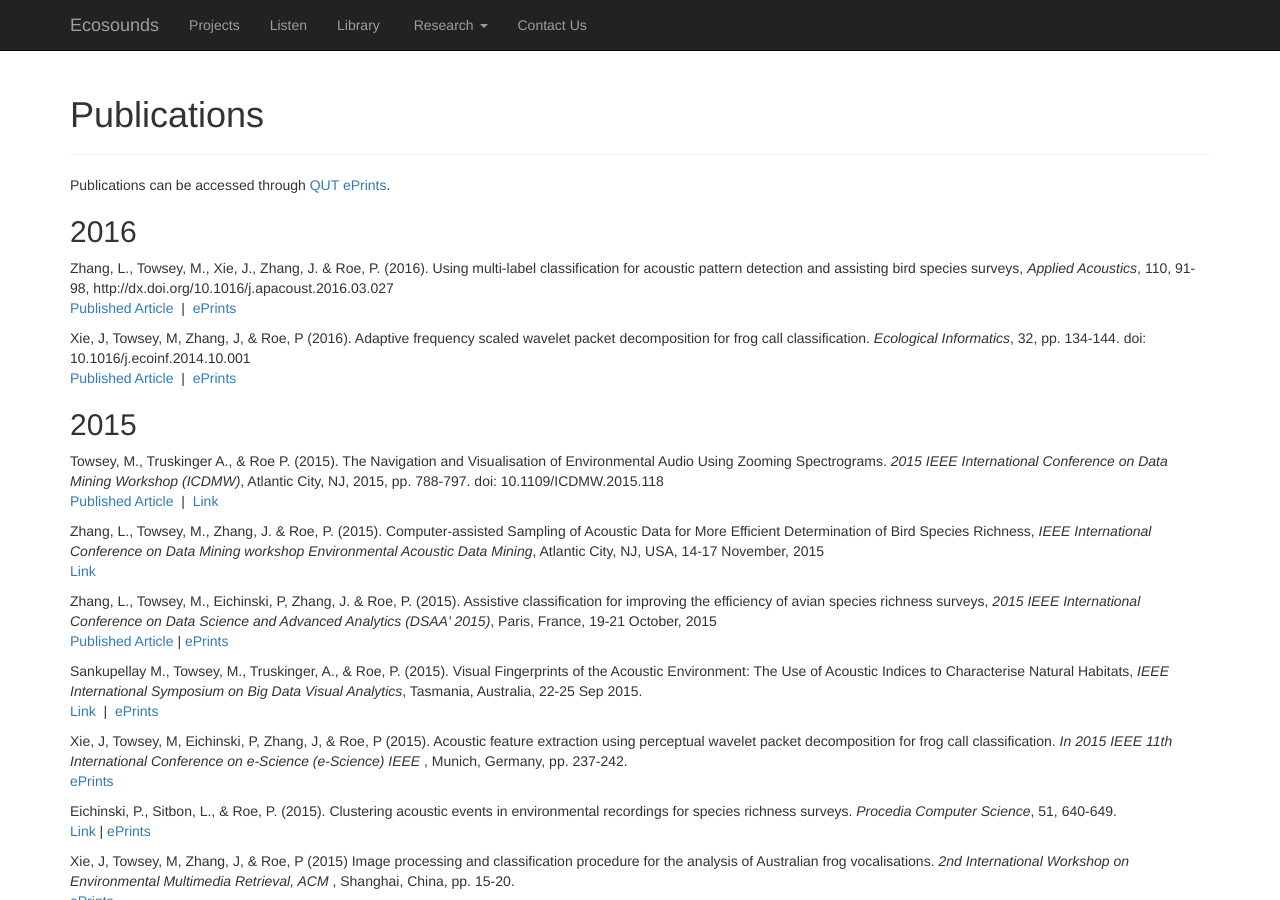
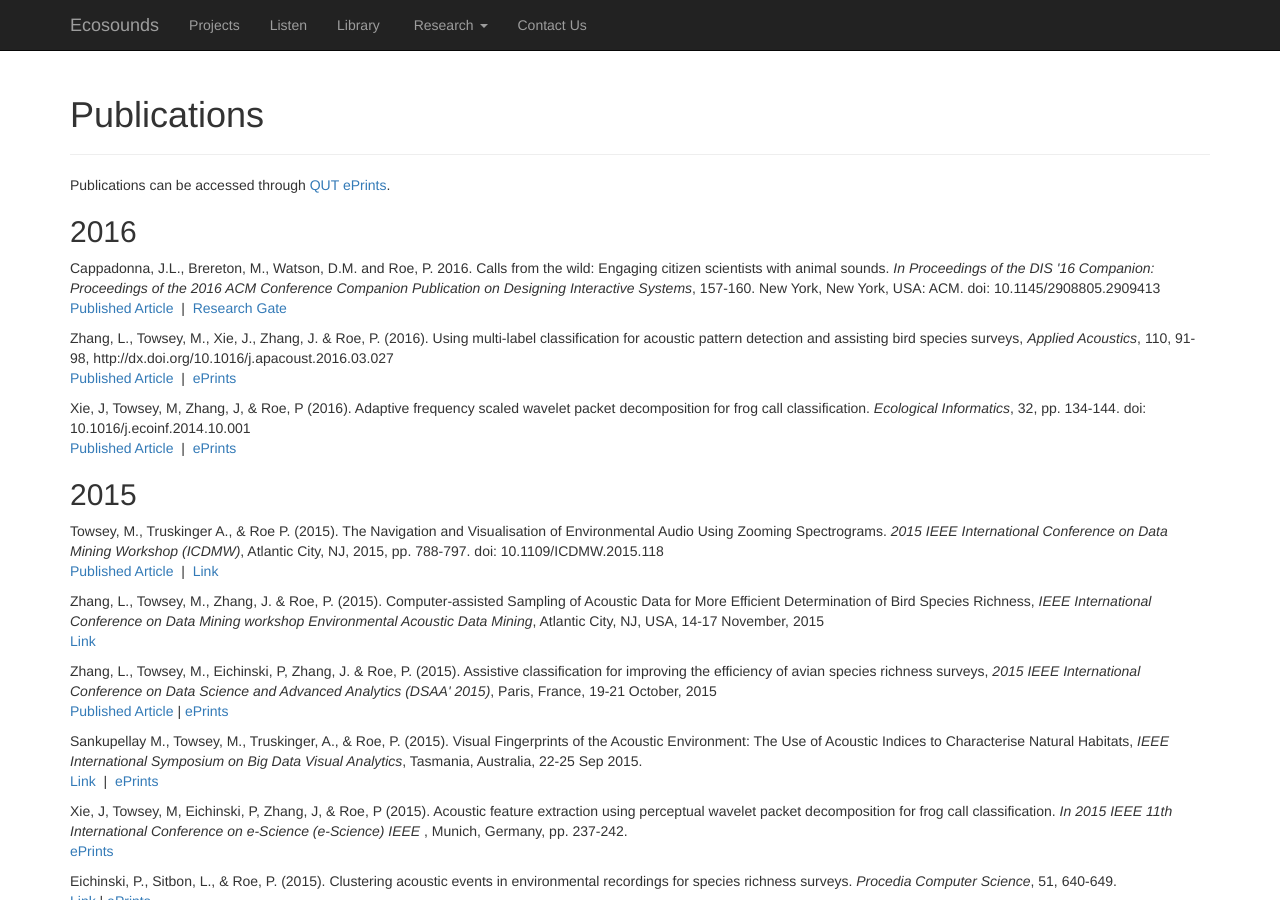
Before and after one commit to QutEcoacoustics/research-blog, a Jekyll site: the page built from publications/publications.html, in a window 1280 px wide and 900 px high. Built offline with Jekyll 4.4.1, drawn with Linux system fonts in a browser that asks for light colours; nearby versions of some CDN libraries.

Commit message:
Added JLC publication
Added the DIS paper details

<!--https://www.researchgate.net/publication/304462311_Calls_from_the_Wild_Engaging_Citizen_Scientists_with_Animal_Sounds
-->
<a href="https://goo.gl/oJHdPD">Research Gate</a>

```diff
--- a/publications/publications.html
+++ b/publications/publications.html
@@ -12,7 +12,14 @@ title: Ecosounds | Publications
 
     <h2>2016</h2>
     <p>
-        Zhang, L., Towsey, M., Xie, J., Zhang, J. & Roe, P. (2016).
+        Cappadonna, J.L., Brereton, M., Watson, D.M. and Roe, P. 2016. Calls from the wild: Engaging citizen scientists with animal sounds. <i>In Proceedings of the DIS '16 Companion: Proceedings of the 2016 ACM Conference Companion Publication on Designing Interactive Systems</i>, 157-160. New York, New York, USA: ACM. doi: 10.1145/2908805.2909413
+		<a href="http://dx.doi.org/10.1145/2908805.2909413">Published Article</a>
+		&nbsp;|&nbsp;
+		<a href="https://goo.gl/oJHdPD">Research Gate</a>
+		</p>
+
+		<p>
+		Zhang, L., Towsey, M., Xie, J., Zhang, J. & Roe, P. (2016).
         Using multi-label classification for acoustic pattern detection and assisting bird species surveys,
         <i>Applied Acoustics</i>, 110, 91-98, http://dx.doi.org/10.1016/j.apacoust.2016.03.027
         <br/>
```
